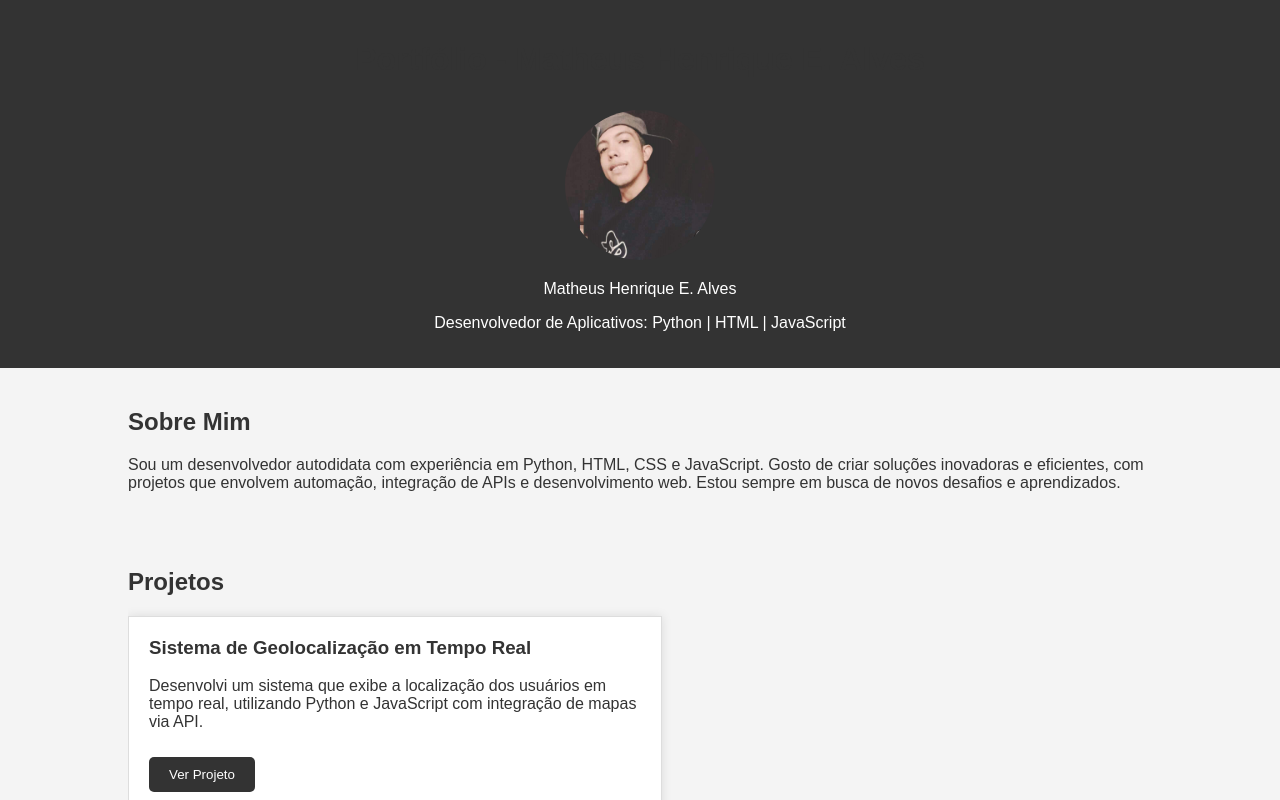
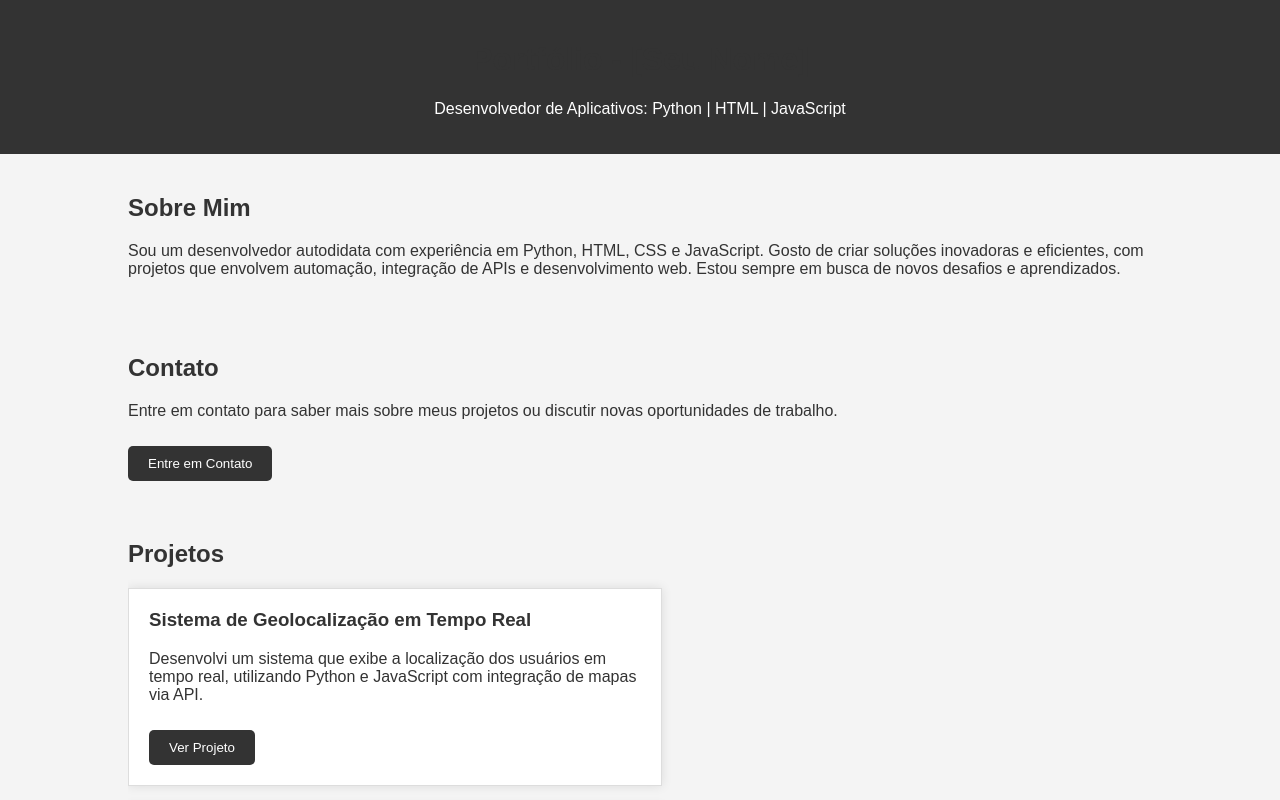
Before and after one commit to Iathi/Projeto, a plain HTML site: page index.html in a window 1280 px wide. Shown: the top 800 px of the page. Drawn offline with Linux system fonts and the light colour scheme.

Commit message:
Update index.html

```diff
--- a/index.html
+++ b/index.html
@@ -18,13 +18,6 @@
             color: #fff;
             padding: 20px;
             text-align: center;
-        }
-
-        .profile-pic {
-            width: 150px; /* Ajuste o tamanho conforme necessário */
-            height: 150px; /* Ajuste o tamanho conforme necessário */
-            border-radius: 50%; /* Torna a imagem redonda */
-            margin-top: 10px; /* Espaçamento acima da imagem */
         }
 
         .container {
@@ -111,9 +104,7 @@
 </head>
 <body>
     <header>
-        <h1>Portfólio - Matheus Henrique E. Alves</h1>
-        <img src="topo.jpg" alt="Sua Foto" class="profile-pic">
-        <p>Matheus Henrique E. Alves<p/>
+        <h1>Portfólio - [Seu Nome]</h1>
         <p>Desenvolvedor de Aplicativos: Python | HTML | JavaScript</p>
     </header>
 
@@ -122,7 +113,11 @@
             <h2>Sobre Mim</h2>
             <p>Sou um desenvolvedor autodidata com experiência em Python, HTML, CSS e JavaScript. Gosto de criar soluções inovadoras e eficientes, com projetos que envolvem automação, integração de APIs e desenvolvimento web. Estou sempre em busca de novos desafios e aprendizados.</p>
         </section>
-
+      <section id="contact">
+            <h2>Contato</h2>
+            <p>Entre em contato para saber mais sobre meus projetos ou discutir novas oportunidades de trabalho.</p>
+            <a href="mailto:[Seu E-mail]"><button class="contact-btn">Entre em Contato</button></a>
+        </section>
         <section id="projects">
             <h2>Projetos</h2>
             <div class="projects">
@@ -141,19 +136,8 @@
                     <p>Automatizei o envio de mensagens utilizando Python e APIs, otimizando o processo de comunicação em massa.</p>
                     <a href="[link para o projeto]" target="_blank"><button>Ver Projeto</button></a>
                 </div>
-            </div>
-        </section>
-
-        <section id="contact">
-            <h2>Contato</h2>
-            <p>Entre em contato para saber mais sobre meus projetos ou discutir novas oportunidades de trabalho.</p>
-            <a href="mailto:[Seu E-mail]"><button class="contact-btn">Entre em Contato</button></a>
+            </
         </section>
     </div>
-
-    <footer>
-        <p>Contato: [Seu E-mail] | [Seu Telefone]</p>
-        <p><a href="[LinkedIn ou GitHub]">Visite meu LinkedIn/GitHub</a></p>
-    </footer>
 </body>
 </html>
```
